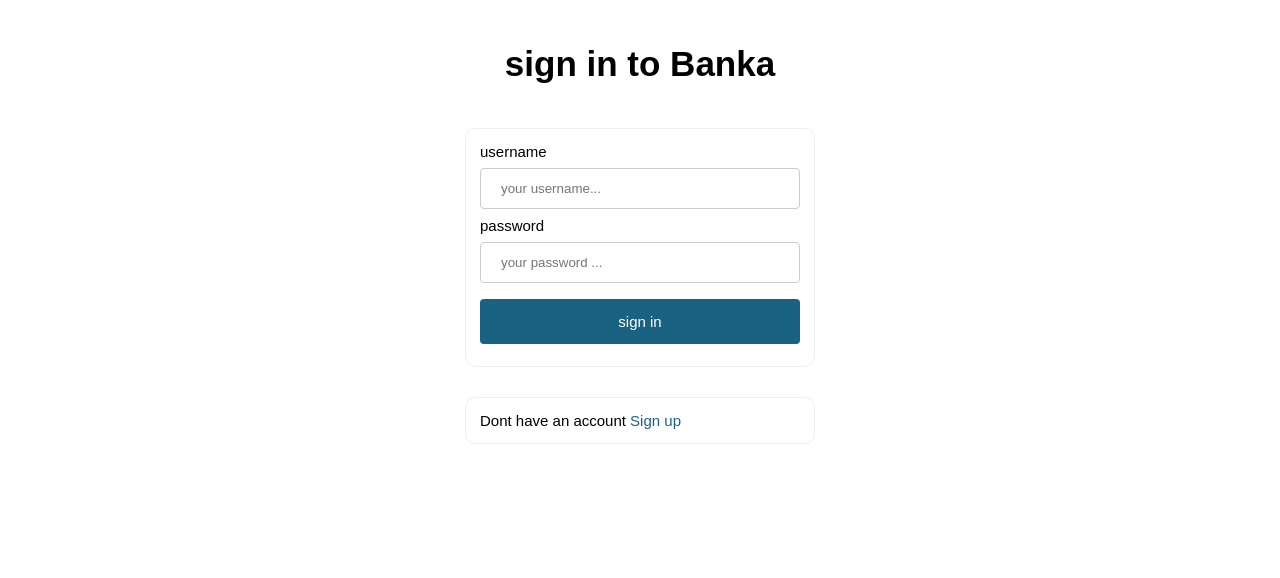
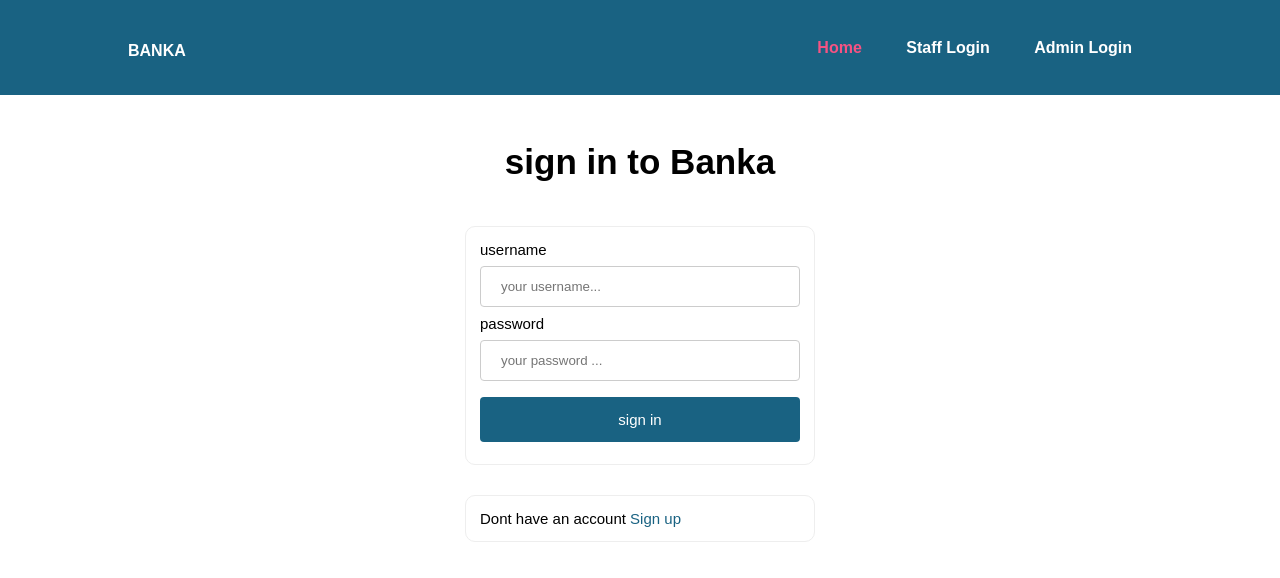
Before and after one commit to danndav/bhankas, a plain HTML site: page UI/login.html in a window 1280 px wide. Drawn offline with Linux system fonts and the light colour scheme; a web font is replaced by a local one.

Commit message:
change nav link

```diff
--- a/UI/login.html
+++ b/UI/login.html
@@ -9,14 +9,38 @@
     <link rel="stylesheet" href="assets/css/login.css">
 </head>
 <body>
+        <header>
+        <div class="container">
+            <div id="branding">
+                <h1>
+                    <a href="index.html">
+                        <span >BANKA</span>
+                    </a>
+                </h1>
+            </div>
+            <nav>
+                <ul>
+                    <li>
+                        <a class="current" href="index.html">Home</a>
+                    </li>
+                    <li>
+                        <a href="stafflogin.html">Staff Login</a>
+                    </li>
+                    <li>
+                        <a href="adminlogin.html">Admin Login</a>
+                    </li>
+                </ul>
+            </nav>
+        </div>
+    </header>
     <section id="login">
         <h2>sign in to Banka</h2>
-        <form action="" class="form-div">
+        <form action="dashboard.html" class="form-div">
             <label for="fname">username</label>
             <input type="text" id="username" placeholder="your username..." /> <br>
             <label for="password">password</label>
             <input type="password" id="password" placeholder="your password ..."> <br>
-            <input type="submit"  value="sign in">
+            <input type="submit" value="sign in">
         </form>
         <div class="form-div">
             <p>Dont have an account <a href="signup.html" id="linkup">Sign up</a></p>
```
